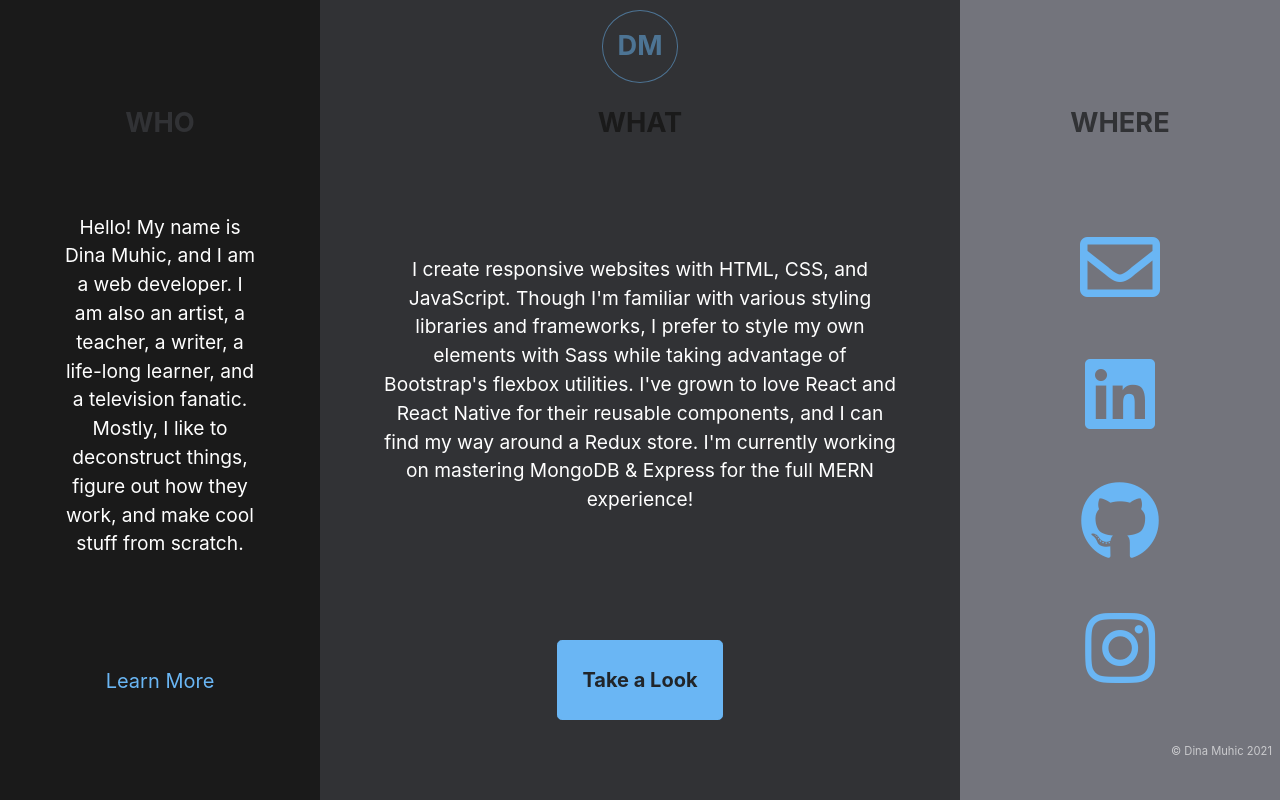
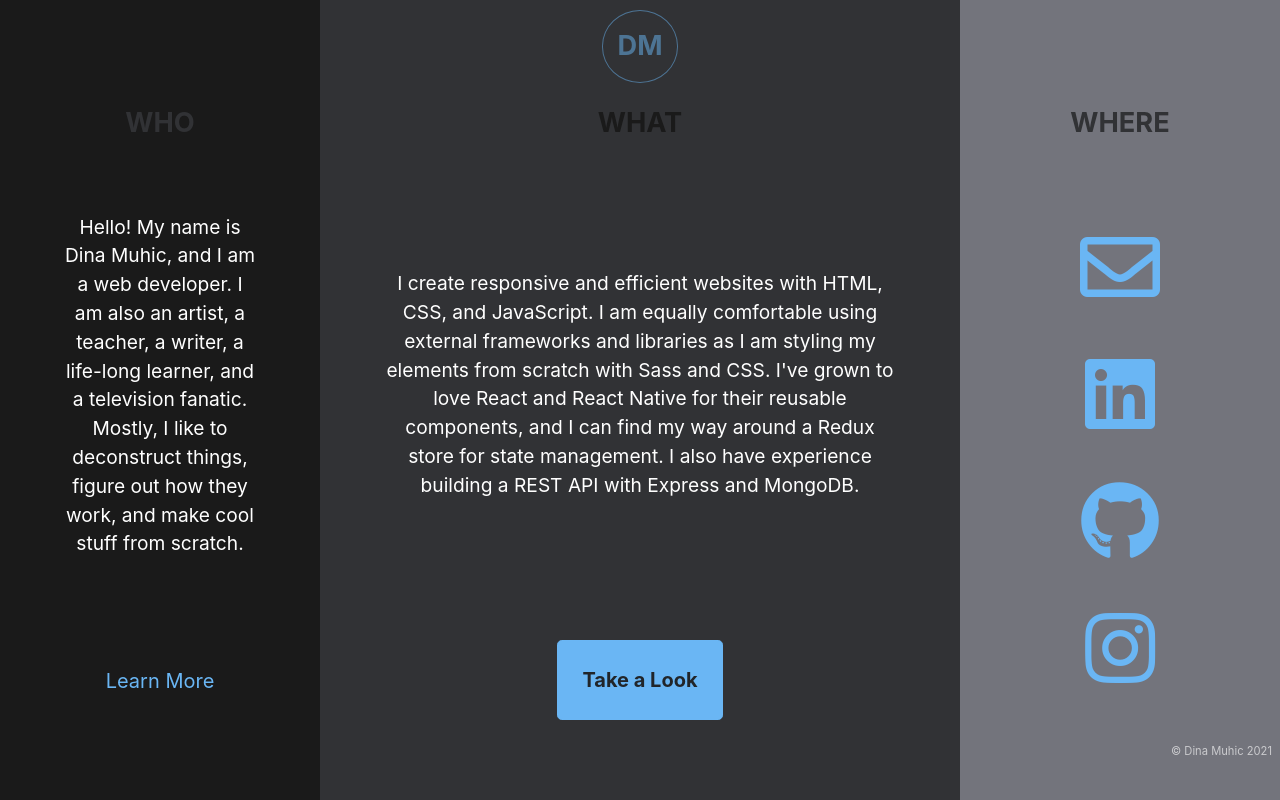
Before and after one commit to dinaporia/my-portfolio, a React (Create React App) app: page /home in a window 1280 px wide. Built offline with nearby package versions, Linux system fonts and the light colour scheme; a web font is replaced by a local one.

Commit message:
home page text edit

```diff
--- a/src/components/HomePage.js
+++ b/src/components/HomePage.js
@@ -16,7 +16,7 @@ const Home = (props) => {
             <div className="col-lg-6 p-0">
                 <div className="home-wrapper bg-medium pt-lg-6">
                     <h2 className="wrapped-title responsive-title text-dark">WHAT</h2>
-                    <p className="wrapped-text px-md-3">I create responsive websites with HTML, CSS, and JavaScript. Though I'm familiar with various styling libraries and frameworks, I prefer to style my own elements with Sass while taking advantage of Bootstrap's flexbox utilities. I've grown to love React and React Native for their reusable components, and I can find my way around a Redux store. I'm currently working on mastering MongoDB & Express for the full MERN experience!</p>
+                    <p className="wrapped-text px-md-3">I create responsive and efficient websites with HTML, CSS, and JavaScript. I am equally comfortable using external frameworks and libraries as I am styling my elements from scratch with Sass and CSS. I've grown to love React and React Native for their reusable components, and I can find my way around a Redux store for state management. I also have experience building a REST API with Express and MongoDB.</p>
                     <button className="m-auto p-4 btn btn-lg btn-accent look-button" onClick={() => props.history.push('/Projects')} >Take a Look</button>
                 </div>
             </div>
```
